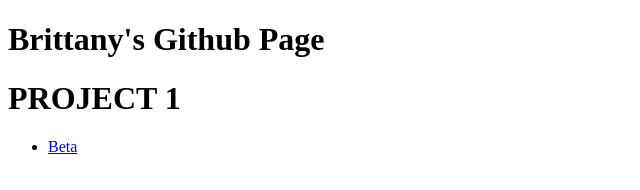
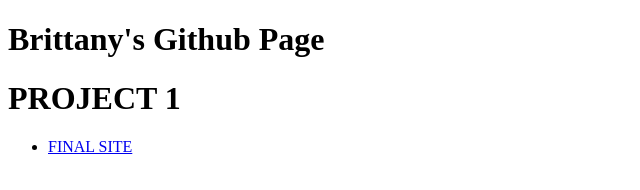
Before and after one commit to AthertonB/AthertonB.Github.io, a plain HTML site: page index.html in a window 1280 px wide. Shown: the full height of the page, 0-640 px from the left. Drawn offline with Linux system fonts and the light colour scheme.

Commit message:
FINAL SITE

```diff
--- a/index.html
+++ b/index.html
@@ -6,7 +6,7 @@
 
     <h1>PROJECT 1</h1>
     <ul>
-        <li><a href="http://bathertondesign.com/interact3p1/index.html">Beta</a>
+        <li><a href="http://bathertondesign.com/interact3p1/index.html">FINAL SITE</a>
         </li>
     </ul>
 
```
